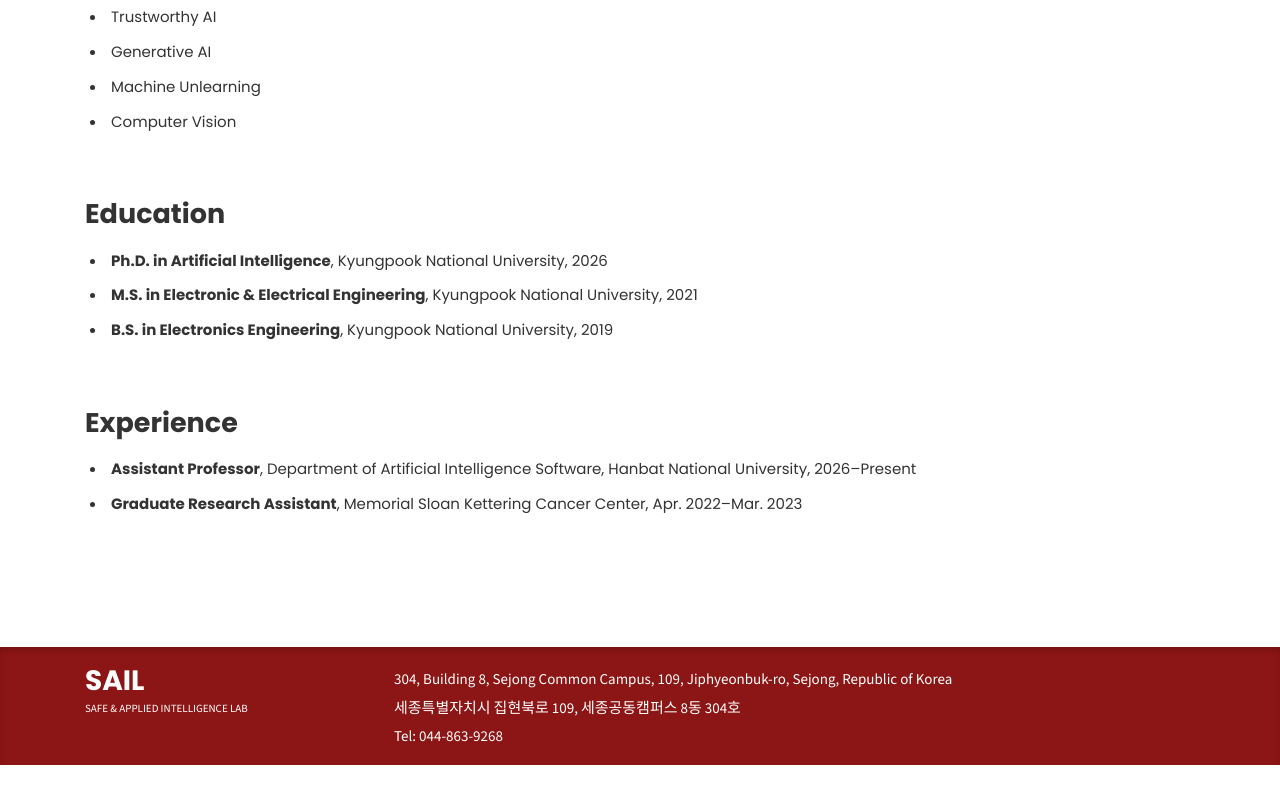
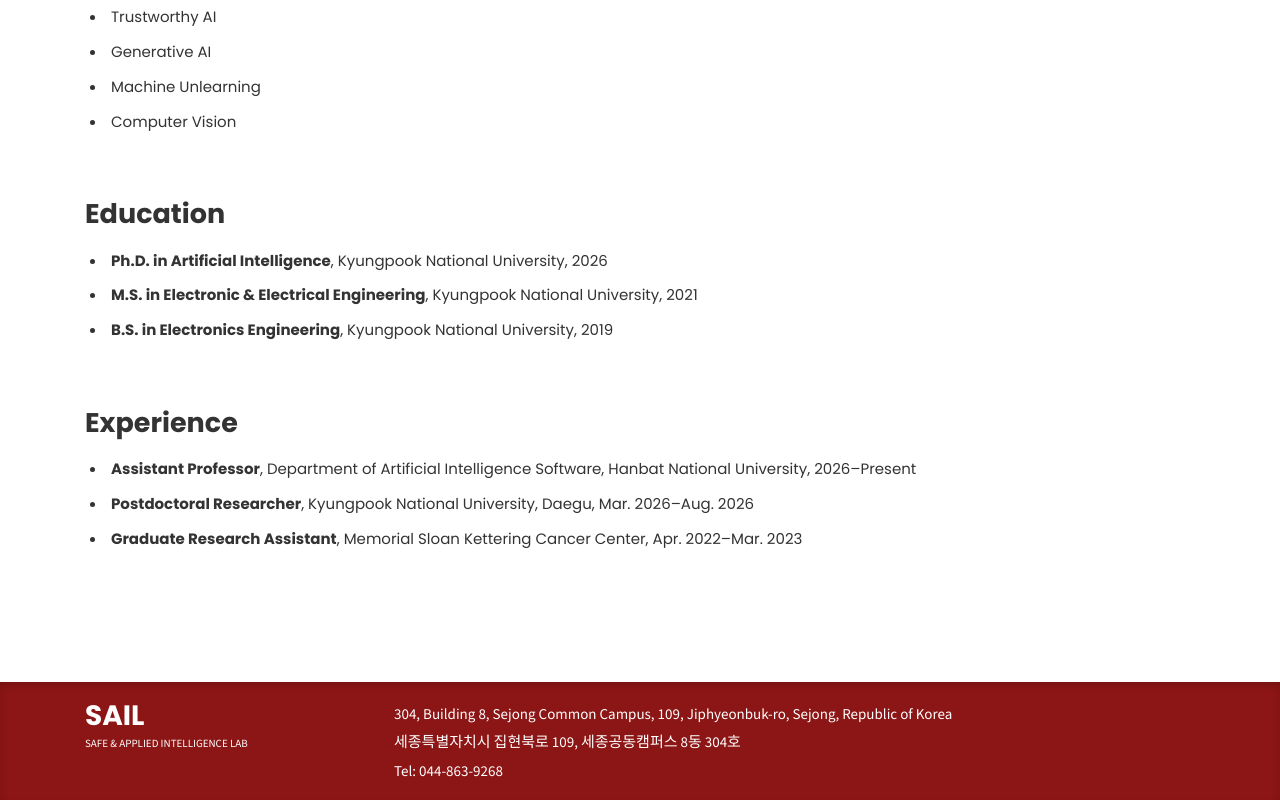
Before and after one commit to sail-hanbat/sail-hanbat.github.io, a Next.js app: page /members/professor in a window 1280 px wide. Shown: the part 908-1708 px from the top of the page. Before the commit the page ends 1673 px from the top, so only its background shows below. Built offline with nearby package versions, Linux system fonts and the light colour scheme.

Commit message:
Add postdoctoral experience

```diff
--- a/app/members/professor/page.tsx
+++ b/app/members/professor/page.tsx
@@ -56,6 +56,10 @@ export default function ProfessorPage() {
             Hanbat National University, 2026–Present
           </li>
           <li>
+            <strong>Postdoctoral Researcher</strong>, Kyungpook National University, Daegu,
+            Mar. 2026–Aug. 2026
+          </li>
+          <li>
             <strong>Graduate Research Assistant</strong>, Memorial Sloan Kettering Cancer Center,
             Apr. 2022–Mar. 2023
           </li>
```
Also changed, not shown: 72 other files (tests, documents, lock files or other folders).
